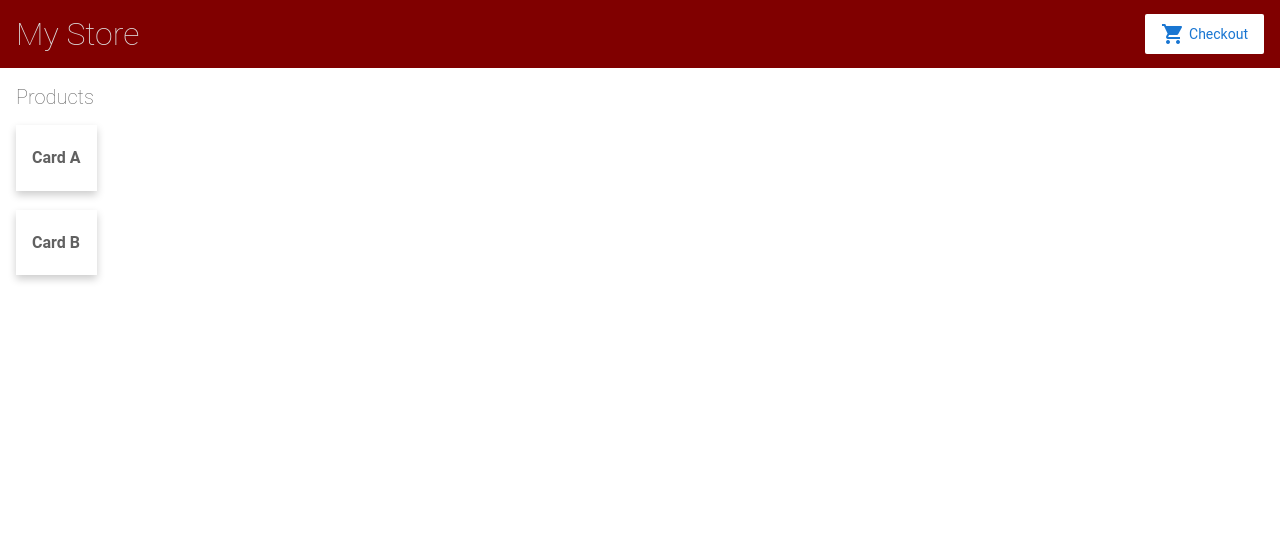
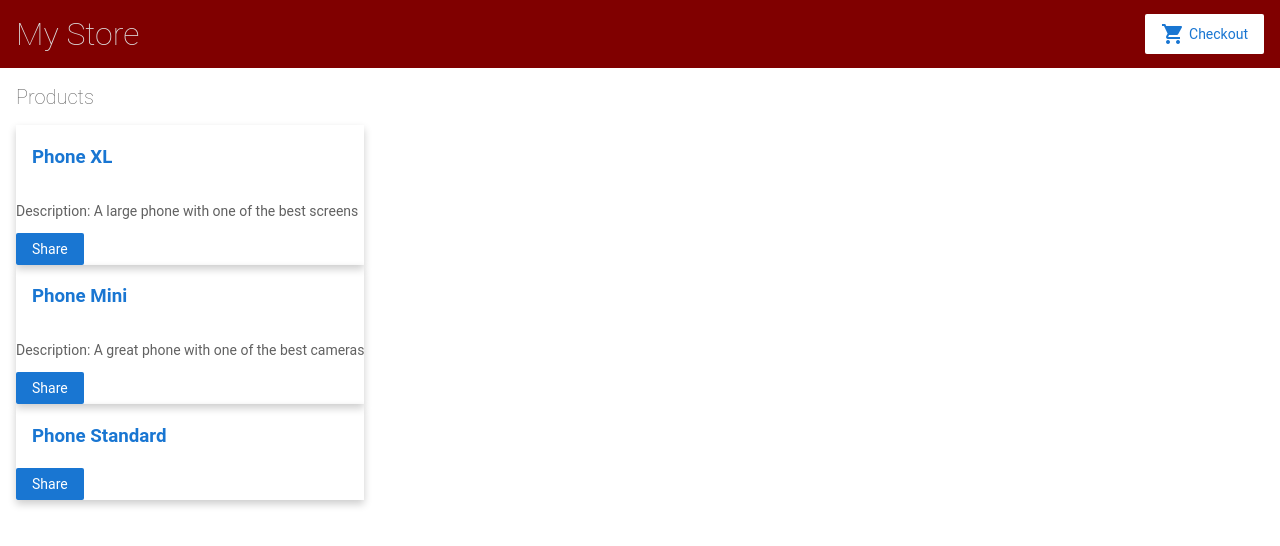
Before and after one commit to Abhijeetd01/angular-wrap_ini, an Angular app: page / in a window 1280 px wide. Shown: the top 546 px of the page. Built offline with nearby package versions, Linux system fonts and the light colour scheme.

Commit message:
2 files modified

```diff
--- a/src/app/product-list/product-list.component.css
+++ b/src/app/product-list/product-list.component.css
@@ -1,7 +1,7 @@
 .card {
   box-shadow: 0 4px 8px 0 rgba(0, 0, 0, 0.2);
   transition: 0.3s;
-  width: auto;
+  width: fit;
 }
 
 .card:hover {
--- a/src/app/product-list/product-list.component.html
+++ b/src/app/product-list/product-list.component.html
@@ -1,13 +1,13 @@
 <h2>Products</h2>
 <!-- /*first card */ -->
-<div class="card">
+<div *ngFor="let product of products" class="card">
   <div class="container">
-    <h4><b>Card A</b></h4>
+    <h3>
+      <a [title]="product.name + ' details'">
+        {{ product.name }}
+      </a>
+    </h3>
   </div>
+  <p *ngIf="product.description">Description: {{ product.description }}</p>
+  <button type="button" (click)="share()">Share</button>
 </div>
-<br />
-<div class="card">
-  <div class="container">
-    <h4><b>Card B</b></h4>
-  </div>
-</div>
```
